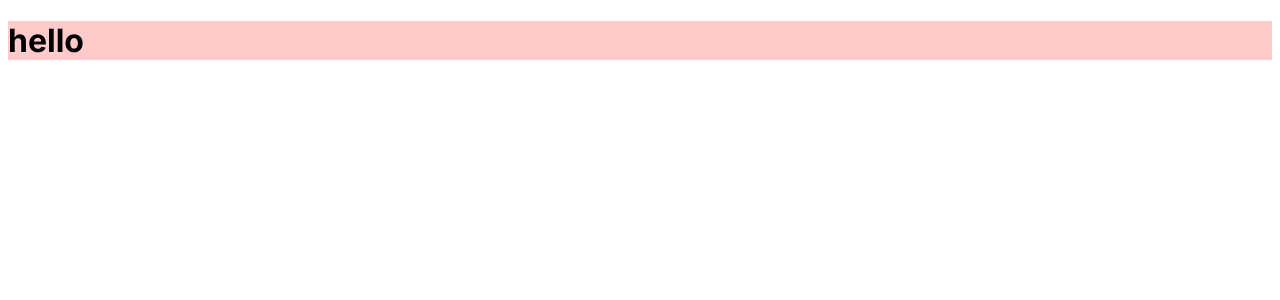
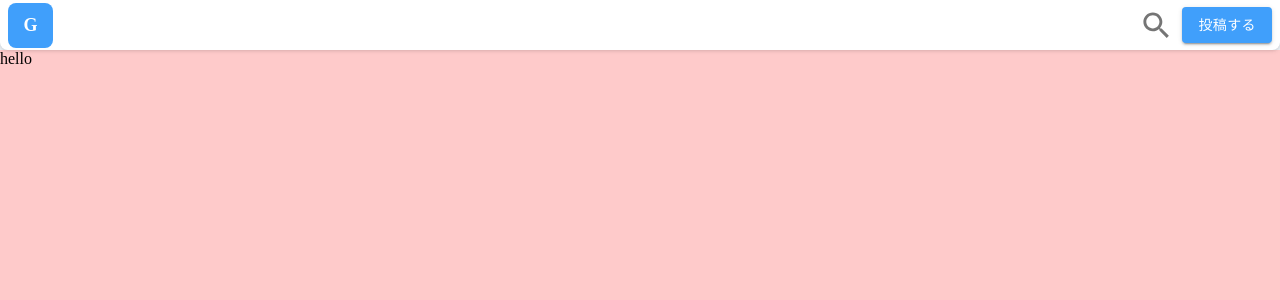
Before and after one commit to hito-kotaro/hypnos-front, a Next.js app: page / in a window 1280 px wide. Shown: the top 300 px of the page. Built offline with nearby package versions, Linux system fonts and the light colour scheme.

Commit message:
ヘッダーコンポーネント作成

```diff
--- a/src/app/layout.tsx
+++ b/src/app/layout.tsx
@@ -1,13 +1,11 @@
-import type { Metadata } from "next";
-import { Inter } from "next/font/google";
-import "../ui/globals.css";
+"use client";
+import "@/ui/globals.css";
+import {
+  ThemeProvider,
+} from "@mui/material";
+import { theme } from "@/ui/muiTheme";
+import { Header } from "@/components/Header/Header";
 
-const inter = Inter({ subsets: ["latin"] });
-
-export const metadata: Metadata = {
-  title: "Gussleep",
-  description: "みんなでぐっすり",
-};
 
 export default function RootLayout({
   children,
@@ -15,8 +13,13 @@ export default function RootLayout({
   children: React.ReactNode;
 }) {
   return (
-    <html lang="en">
-      <body className={inter.className}>{children}</body>
-    </html>
+    <ThemeProvider theme={theme}>
+      <html lang="ja" >
+				<body className='bg-primary m-0'>
+					<Header/>
+          {children}
+        </body>
+      </html>
+    </ThemeProvider>
   );
 }
--- a/src/app/page.tsx
+++ b/src/app/page.tsx
@@ -1,5 +1,13 @@
-import Image from "next/image";
+"use client";
 
-export default function Home() {
-  return <h1 className="bg-red-200">hello</h1>;
-}
+import { Box } from "@mui/material";
+
+const Page = () => {
+  return (
+    <Box className="bg-red-200">
+      <Box className="bg-green-10 h-svh">hello</Box>
+    </Box>
+  );
+};
+
+export default Page;
--- /dev/null
+++ b/src/components/Header/Header.tsx
@@ -0,0 +1,44 @@
+import {
+  Box,
+  Button,
+  IconButton,
+} from "@mui/material";
+import SearchIcon from "@mui/icons-material/Search";
+import { useRouter } from "next/navigation";
+
+export const Header = () => {
+  const router = useRouter();
+  return (
+    <Box
+      className="sticky top-0 bg-white flex items-center px-2 drop-shadow rounded-b-lg"
+      sx={{ height: "50px" }}
+    >
+      <Box className="flex-grow">
+        <Box
+          sx={{ height: "45px", width: "45px" }}
+          className="flex items-center justify-center font-bold text-lg rounded-lg text-white bg-secondary"
+        >
+          G
+        </Box>
+      </Box>
+      <Box>
+        <IconButton
+          onClick={() => {
+            router.push("/search");
+          }}
+        >
+          <SearchIcon fontSize="large" />
+        </IconButton>
+        <Button
+          variant="contained"
+          color="secondary"
+          onClick={() => {
+            router.push("/post");
+          }}
+        >
+          投稿する
+        </Button>
+      </Box>
+    </Box>
+  );
+};
```
